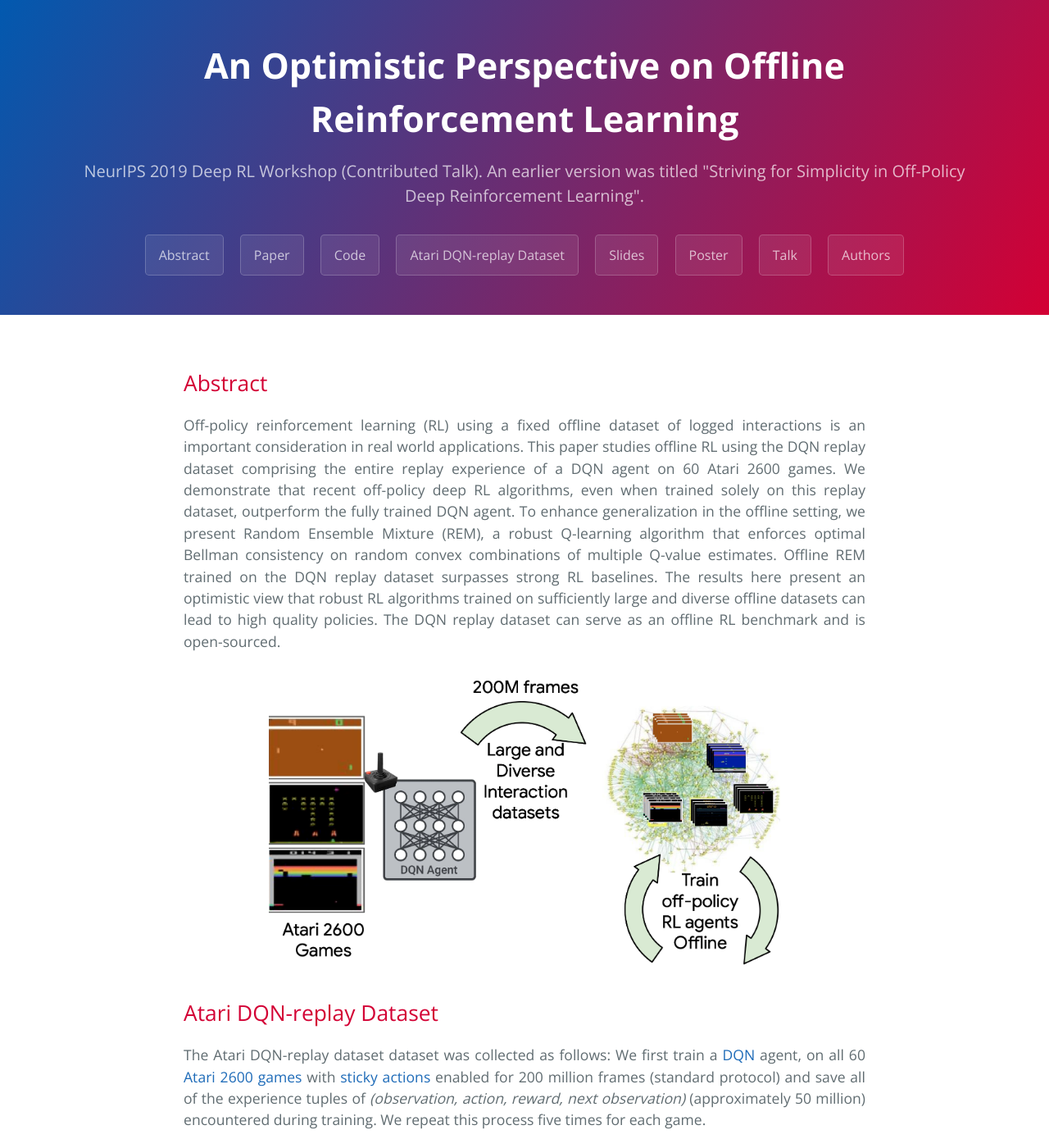
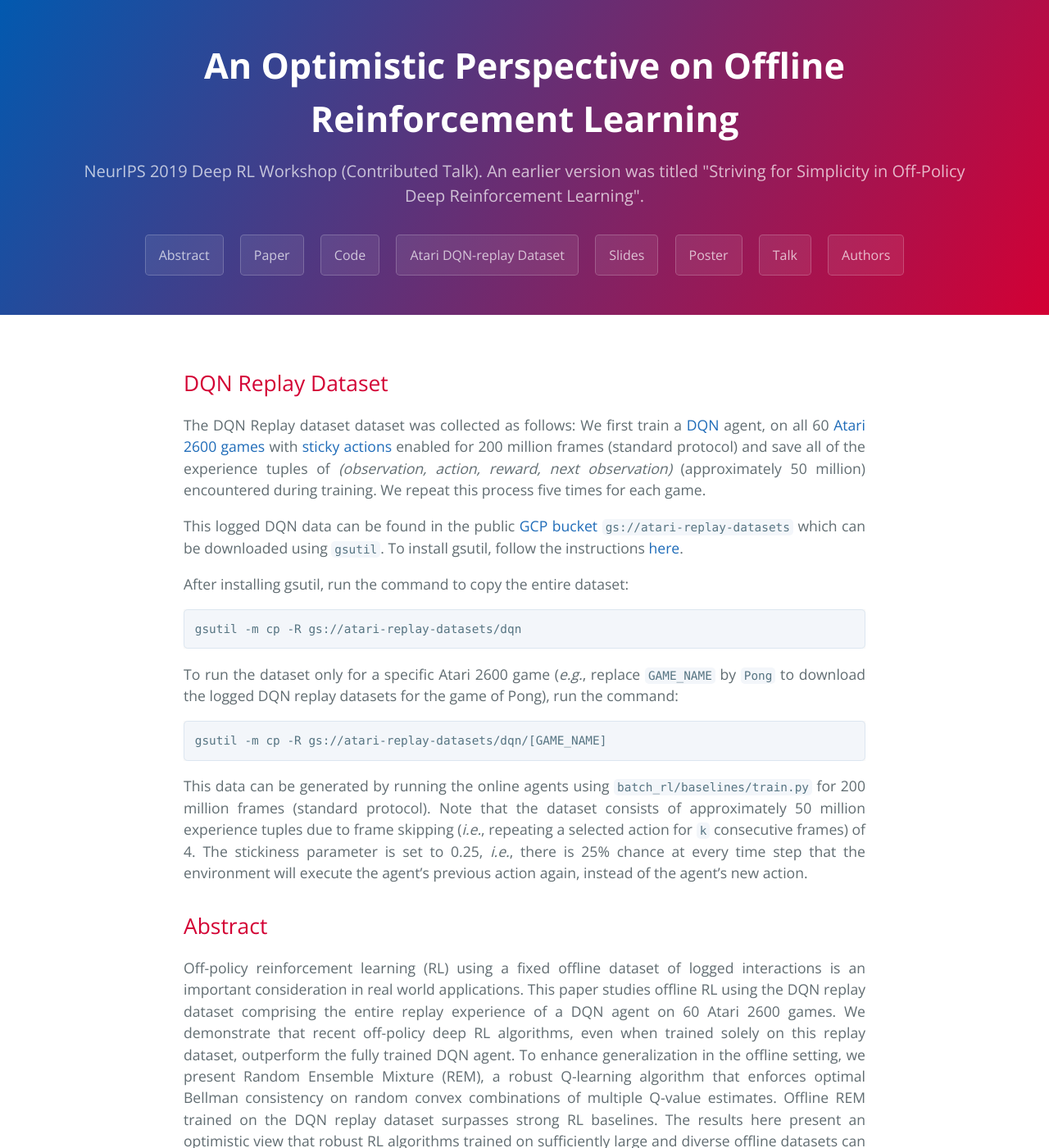
Before and after one commit to satbird/satbird.github.io, a Jekyll site: the page built from index.md, in a window 1280 px wide and 1400 px high. Shown: the whole window at 82% size. Built offline with Jekyll 4.4.1, drawn with Linux system fonts in a browser that asks for light colours; some of the changed text lies outside the part shown.

Commit message:
Update index.md

```diff
--- a/index.md
+++ b/index.md
@@ -5,17 +5,9 @@ layout: default
 
 <style>thead { display: none; }</style>
 
-## Abstract
+## DQN Replay Dataset
 
-Off-policy reinforcement learning (RL) using a fixed offline dataset of logged interactions is an important consideration in real world applications. This paper studies offline RL using the DQN replay dataset comprising the entire replay experience of a DQN agent on 60 Atari 2600 games. We demonstrate that recent off-policy deep RL algorithms, even when trained solely on this replay dataset, outperform the fully trained DQN agent. To enhance generalization in the offline setting, we present Random Ensemble Mixture (REM), a robust Q-learning algorithm that enforces optimal Bellman consistency on random convex combinations of multiple Q-value estimates. Offline REM trained on the DQN replay dataset surpasses strong RL baselines. The results here present an optimistic view that robust RL algorithms trained on sufficiently large and diverse offline datasets can lead to high quality policies. The DQN replay dataset can serve as an offline RL benchmark and is open-sourced.
-
-<p class="cover" align="center">
-<img src="assets/images/draw_off.png" width="75%" />
-</p>
-
-## Atari DQN-replay Dataset
-
-The Atari DQN-replay dataset dataset was collected as follows:
+The DQN Replay dataset dataset was collected as follows:
 We first train a [DQN][nature_dqn] agent, on all 60 [Atari 2600 games][ale]
 with [sticky actions][stochastic_ale] enabled for 200 million frames (standard protocol) and save all of the experience tuples
 of *(observation, action, reward, next observation)* (approximately 50 million)
@@ -55,6 +47,14 @@ agent's previous action again, instead of the agent's new action.
 [ale]: https://github.com/mgbellemare/Arcade-Learning-Environment
 [gcp_bucket]: https://console.cloud.google.com/storage/browser/atari-replay-datasets
 
+## Abstract
+
+Off-policy reinforcement learning (RL) using a fixed offline dataset of logged interactions is an important consideration in real world applications. This paper studies offline RL using the DQN replay dataset comprising the entire replay experience of a DQN agent on 60 Atari 2600 games. We demonstrate that recent off-policy deep RL algorithms, even when trained solely on this replay dataset, outperform the fully trained DQN agent. To enhance generalization in the offline setting, we present Random Ensemble Mixture (REM), a robust Q-learning algorithm that enforces optimal Bellman consistency on random convex combinations of multiple Q-value estimates. Offline REM trained on the DQN replay dataset surpasses strong RL baselines. The results here present an optimistic view that robust RL algorithms trained on sufficiently large and diverse offline datasets can lead to high quality policies. The DQN replay dataset can serve as an offline RL benchmark and is open-sourced.
+
+<p class="cover" align="center">
+<img src="assets/images/draw_off.png" width="75%" />
+</p>
+
 
 ## Authors
 
```
